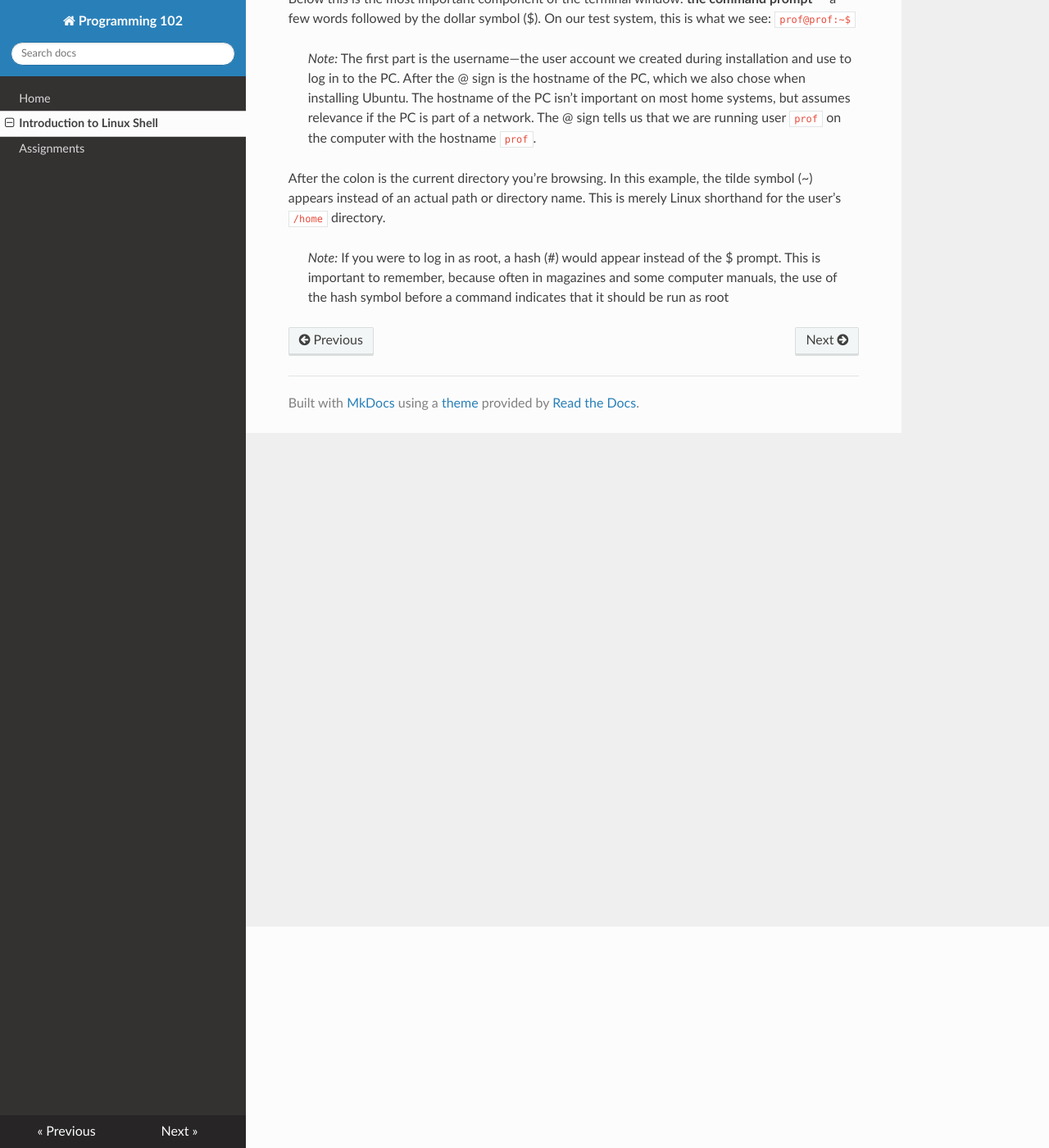
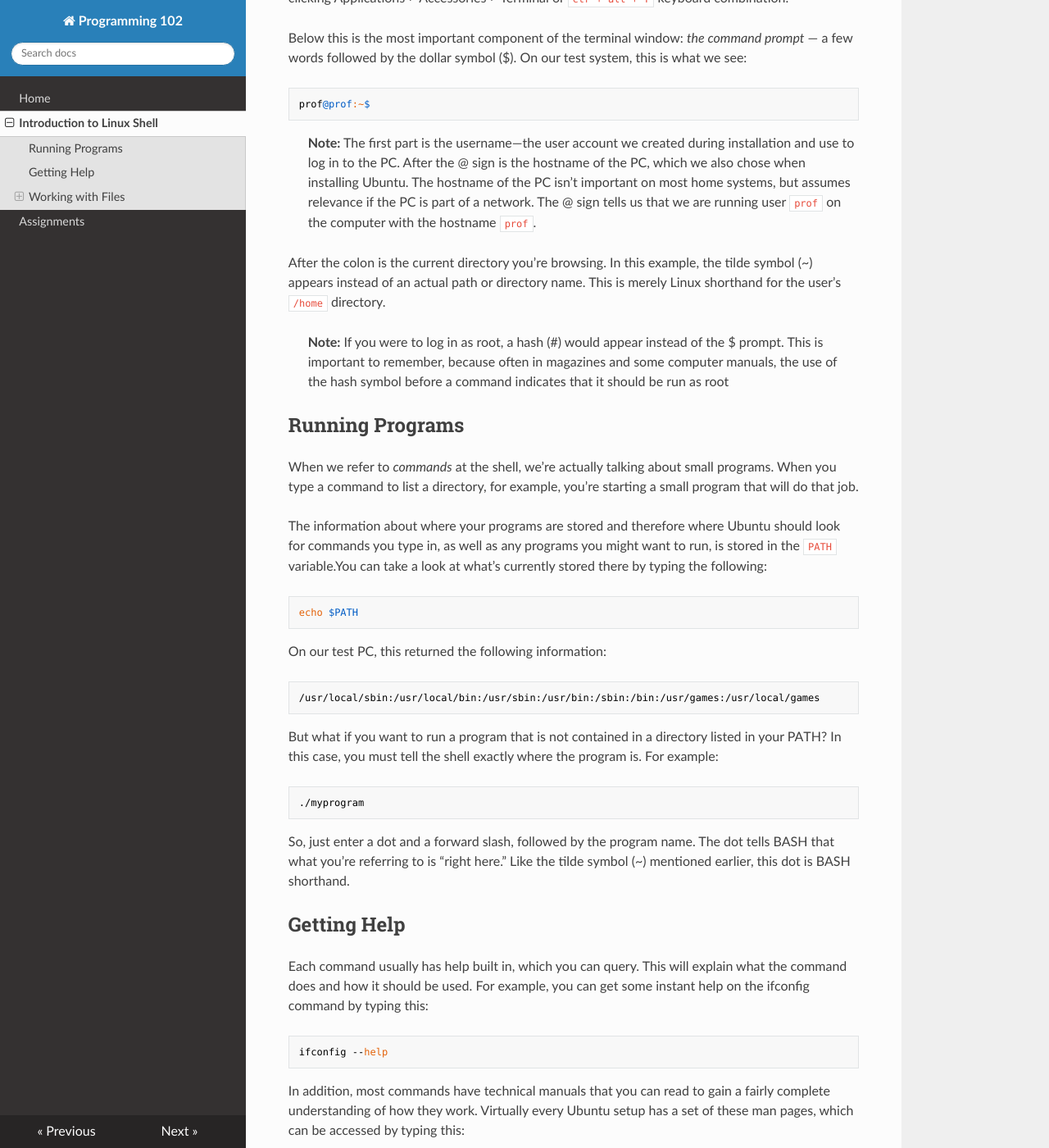
Before and after one commit to uonbi/programming102, an MkDocs documentation site: the page built from docs/shell.md, in a window 1280 px wide and 1400 px high, scrolled down 270 px. Shown: the whole window at 82% size. Built offline with MkDocs 1.6.1, drawn with Linux system fonts in a browser that asks for light colours; nearby versions of some CDN libraries; old or Windows-style settings are respelled for this version of MkDocs; some of the changed text lies outside the part shown.

Commit message:
Still doing chap. 1

````diff
--- a/docs/shell.md
+++ b/docs/shell.md
@@ -1,12 +1,70 @@
 # Introduction to Linux (Bash) Shell
+>Content adopted from *Beginning Ubuntu Linux, 5th Ed.*
 
 You can start the shell in a number of ways. The most common is to use a terminal emulator program. As its name suggests, this runs a shell inside a program window on your Desktop; by clicking Applications > Accessories > Terminal or `ctr + alt + T` keyboard combination.
 
-Below this is the most important component of the terminal window: **the command prompt** — a few words followed by the dollar symbol ($). On our test system, this is what we see:
-`prof@prof:~$`
+Below this is the most important component of the terminal window: *the command prompt* — a few words followed by the dollar symbol ($). On our test system, this is what we see:
+```
+prof@prof:~$
+```
 
->*Note:* The first part is the username—the user account we created during installation and use to log in to the PC. After the @ sign is the hostname of the PC, which we also chose when installing Ubuntu. The hostname of the PC isn’t important on most home systems, but assumes relevance if the PC is part of a network. The @ sign tells us that we are running user `prof` on the computer with the hostname `prof`.
+>**Note:** The first part is the username—the user account we created during installation and use to log in to the PC. After the @ sign is the hostname of the PC, which we also chose when installing Ubuntu. The hostname of the PC isn’t important on most home systems, but assumes relevance if the PC is part of a network. The @ sign tells us that we are running user `prof` on the computer with the hostname `prof`.
 
 After the colon is the current directory you’re browsing. In this example, the tilde symbol (~) appears instead of an actual path or directory name. This is merely Linux shorthand for the user’s `/home` directory.
 
->*Note:* If you were to log in as root, a hash (#) would appear instead of the $ prompt. This is important to remember, because often in magazines and some computer manuals, the use of the hash symbol before a command indicates that it should be run as root
+>**Note:** If you were to log in as root, a hash (#) would appear instead of the $ prompt. This is important to remember, because often in magazines and some computer manuals, the use of the hash symbol before a command indicates that it should be run as root
+
+##Running Programs ##
+When we refer to *commands* at the shell, we’re actually talking about small programs. When you type a command to list a directory, for example, you’re starting a small program that will do that job.
+
+The information about where your programs are stored and therefore where Ubuntu should look for commands you type in, as well as any programs you might want to run, is stored in the `PATH` variable.You can take a look at what’s currently stored there by typing the following:
+
+```bash
+echo $PATH
+```
+
+On our test PC, this returned the following information:
+```bash
+/usr/local/sbin:/usr/local/bin:/usr/sbin:/usr/bin:/sbin:/bin:/usr/games:/usr/local/games
+```
+
+But what if you want to run a program that is not contained in a directory listed in your PATH? In this case, you must tell the shell exactly where the program is. For example:
+```
+./myprogram
+```
+So, just enter a dot and a forward slash, followed by the program name. The dot tells BASH that what you’re referring to is “right here.” Like the tilde symbol (~) mentioned earlier, this dot is BASH
+shorthand.
+
+##Getting Help ##
+Each command usually has help built in, which you can query. This will explain what the command does and how it should be used. For example, you can get some instant help on the ifconfig command by
+typing this:
+```bash
+ifconfig --help
+```
+In addition, most commands have technical manuals that you can read to gain a fairly complete understanding of how they work. Virtually every Ubuntu setup has a set of these man pages, which can be accessed by typing this:
+```bash
+man <command>
+```
+However, man pages are often designed for experienced Ubuntu users who understand the terminology. Some commands also have info pages, which offer slightly simpler guides. You can read these by typing this:
+```bash
+info <command>
+```
+
+##Working with Files ##
+
+###Listing Files ###
+Possibly the most fundamentally useful BASH command is `ls`. This lists the files in the current directory.
+
+Having the files scroll off the screen can be annoying, so you can cram as many as possible onto each line by typing the following:
+```bash
+ls -m
+```
+
+The dash after the command indicates that you’re using a command option. These are also called command-line *flags* or *switches*, and they modify how a command works.
+
+With most commands, you can use many command options at once, as long as they don’t contradict each other. For example, you could type the following:
+```bash
+ls -lh
+```
+This tells the `ls` command to produce “long” output and also to produce “human-readable” output. The long option (-l) lists file sizes and ownership permissions, among other details.
+>**Caution:** Don’t forget that case-sensitivity is vitally important in Ubuntu! Typing `ls -L` is not the same as typing `ls -l`. Each will produce different results.
````
